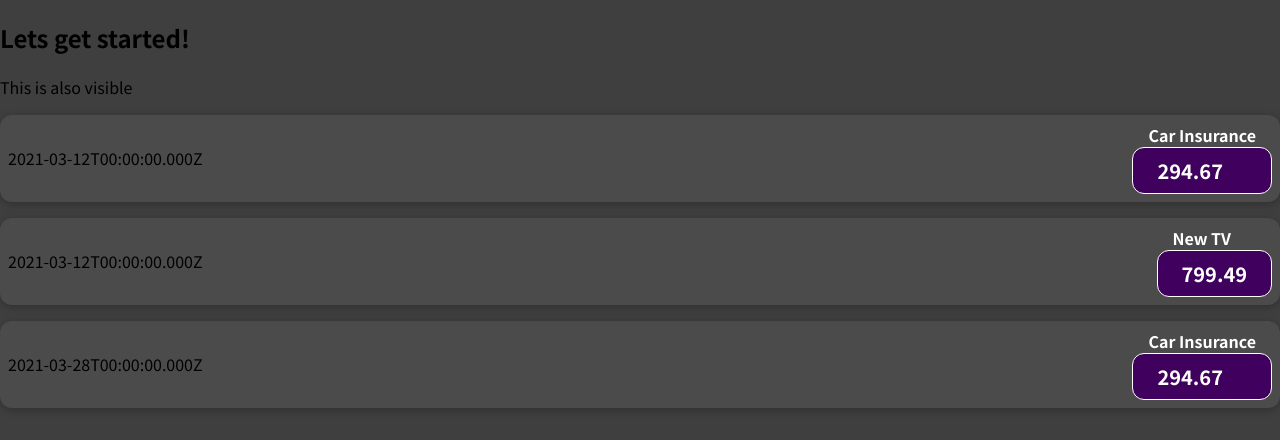
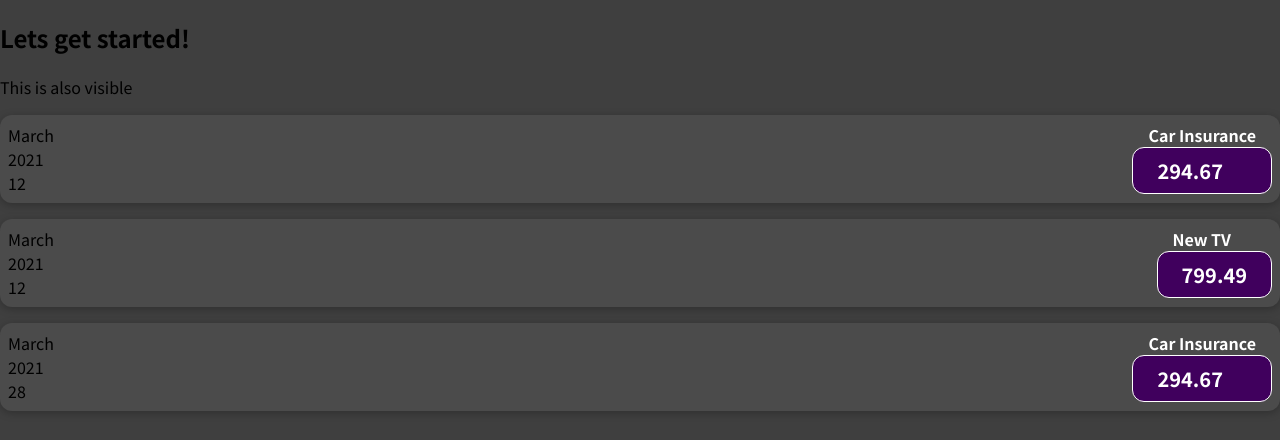
Before and after one commit to Shreyas-hacker/expense-tracker, a React (Create React App) app: page / in a window 1280 px wide. Shown: the top 440 px of the page. Built offline with nearby package versions, Linux system fonts and the light colour scheme.

Commit message:
split date into months,year and day

```diff
--- a/src/components/Expenseitem.js
+++ b/src/components/Expenseitem.js
@@ -3,7 +3,11 @@ import "./ExpenseItem.css";
 function ExpenseItem(props) {
   return (
     <div className="expense-item">
-      <div>{props.date.toISOString()}</div>
+      <div>
+        <div>{props.date.toLocaleString('default', { month: 'long' })}</div>
+        <div>{props.date.getFullYear()}</div>
+        <div>{props.date.getDate()}</div>
+      </div>
       <div className="express-item__description">
         <h2>{props.title}</h2>
         <div className="expense-item__price">{props.amount}</div>
```
